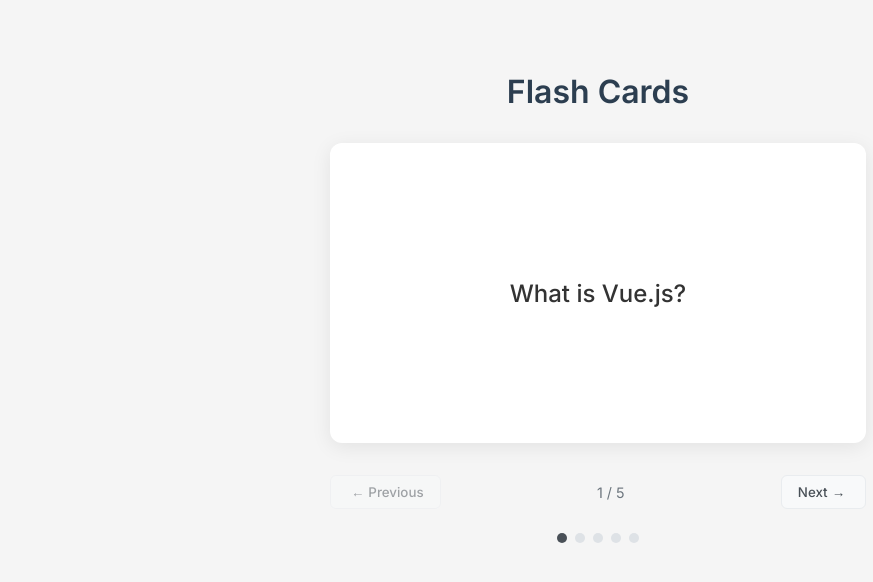
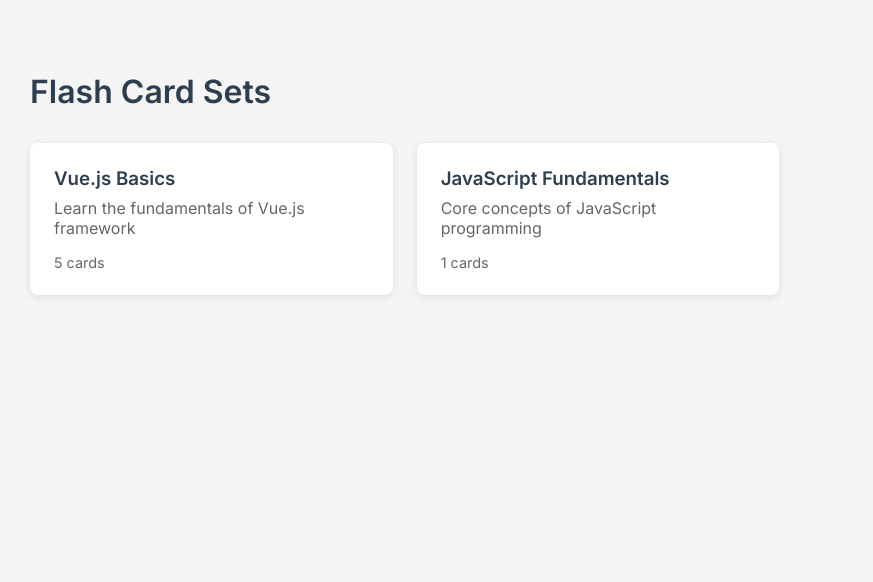
Before and after one commit to vincenttao04/flashcards-fe, a Vue app: page / in a window 1280 px wide. Shown: the top 582 px of the page, without its empty margins (42-915 px from the left). Built offline with nearby package versions, Linux system fonts and the light colour scheme.

Commit message:
created a router setup and a basic homepage

```diff
--- a/package.json
+++ b/package.json
@@ -9,7 +9,8 @@
     "preview": "vite preview"
   },
   "dependencies": {
-    "vue": "^3.5.13"
+    "vue": "^3.5.13",
+    "vue-router": "^4.5.0"
   },
   "devDependencies": {
     "@vitejs/plugin-vue": "^5.2.3",
--- a/src/App.vue
+++ b/src/App.vue
@@ -1,10 +1,10 @@
 <script setup>
-import FlashCardApp from "./views/FlashCardApp.vue";
+import { RouterView } from "vue-router";
 </script>
 
 <template>
   <div id="app">
-    <FlashCardApp />
+    <RouterView />
   </div>
 </template>
 
@@ -14,4 +14,15 @@
   padding: 20px;
   background-color: #f5f5f5;
 }
+
+/* * {
+  box-sizing: border-box;
+  margin: 0;
+  padding: 0;
+}
+
+body {
+  font-family: "Inter", sans-serif;
+  line-height: 1.6;
+} */
 </style>
--- a/src/components/CardNavigator.vue
+++ b/src/components/CardNavigator.vue
@@ -1,4 +1,4 @@
-// This component is used to navigate through a list of cards. // It provides
+// This component is used to navigate through a list of cards. It provides
 buttons to go to the previous and next cards, and displays the current card
 index out of the total number of cards.
 <template>
--- a/src/components/FlashCard.vue
+++ b/src/components/FlashCard.vue
@@ -1,7 +1,7 @@
 // This component represents a flashcard that can be flipped to show the answer.
 <template>
   <div class="card-container">
-    <div class="card" :class="{ flipped: isFlipped }" @click="flipCard">
+    <div class="card" :class="{ flipped: isFlipped }" @click="$emit('flip')">
       <div class="card-face card-front">
         <p>{{ card.question }}</p>
       </div>
@@ -13,22 +13,18 @@
 </template>
 
 <script setup>
-import { ref } from "vue";
-
-const props = defineProps({
+defineProps({
   card: {
     type: Object,
     required: true,
   },
+  isFlipped: {
+    type: Boolean,
+    required: true,
+  },
 });
 
-const isFlipped = ref(false);
-
-function flipCard() {
-  isFlipped.value = !isFlipped.value;
-}
-
-defineExpose({ isFlipped });
+defineEmits(["flip"]);
 </script>
 
 <style scoped>
--- /dev/null
+++ b/src/components/FlashCardSetCard.vue
@@ -0,0 +1,56 @@
+<template>
+  <router-link
+    :to="{ name: 'flashcards', params: { setId: set.id } }"
+    class="flash-card-set"
+  >
+    <div class="set-content">
+      <h3>{{ set.title }}</h3>
+      <p>{{ set.description }}</p>
+      <div class="set-meta">
+        <span>{{ set.cards.length }} cards</span>
+      </div>
+    </div>
+  </router-link>
+</template>
+
+<script setup>
+defineProps({
+  set: {
+    type: Object,
+    required: true,
+  },
+});
+</script>
+
+<style scoped>
+.flash-card-set {
+  display: block;
+  padding: 1.5rem;
+  border-radius: 8px;
+  background: white;
+  box-shadow: 0 2px 8px rgba(0, 0, 0, 0.1);
+  text-decoration: none;
+  color: inherit;
+  transition: transform 0.2s, box-shadow 0.2s;
+}
+
+.flash-card-set:hover {
+  transform: translateY(-2px);
+  box-shadow: 0 4px 12px rgba(0, 0, 0, 0.15);
+}
+
+h3 {
+  margin: 0 0 0.5rem;
+  color: #2c3e50;
+}
+
+p {
+  margin: 0 0 1rem;
+  color: #666;
+}
+
+.set-meta {
+  font-size: 0.9rem;
+  color: #666;
+}
+</style>
--- /dev/null
+++ b/src/data/flashCardSets.js
@@ -0,0 +1,51 @@
+export const flashCardSets = [
+  {
+    id: "vue-basics",
+    title: "Vue.js Basics",
+    description: "Learn the fundamentals of Vue.js framework",
+    cards: [
+      {
+        question: "What is Vue.js?",
+        answer:
+          "Vue.js is a progressive JavaScript framework for building user interfaces.",
+      },
+      {
+        question: "What is a component in Vue?",
+        answer:
+          "A component is a reusable Vue instance with a name that encapsulates HTML, CSS, and JavaScript.",
+      },
+      {
+        question: "What is the Vue instance?",
+        answer:
+          "The Vue instance is the root of a Vue application that controls the entire app.",
+      },
+      {
+        question: "What is v-bind used for?",
+        answer:
+          "v-bind is used to bind an attribute to a dynamic value from your data.",
+      },
+      {
+        question: "What is v-model?",
+        answer:
+          "v-model is used for two-way data binding on form inputs and components.",
+      },
+    ],
+  },
+  {
+    id: "js-fundamentals",
+    title: "JavaScript Fundamentals",
+    description: "Core concepts of JavaScript programming",
+    cards: [
+      {
+        question: "What is closure?",
+        answer:
+          "A closure is the combination of a function and the lexical environment within which that function was declared.",
+      },
+      // ... more cards
+    ],
+  },
+];
+
+export function getFlashCardSet(setId) {
+  return flashCardSets.find((set) => set.id === setId);
+}
--- /dev/null
+++ b/src/router/index.js
@@ -0,0 +1,22 @@
+import { createRouter, createWebHistory } from "vue-router";
+import HomePage from "../views/HomePage.vue";
+import FlashCardApp from "../views/FlashCardApp.vue";
+
+const router = createRouter({
+  history: createWebHistory(),
+  routes: [
+    {
+      path: "/",
+      name: "home",
+      component: HomePage,
+    },
+    {
+      path: "/flashcards/:setId",
+      name: "flashcards",
+      component: FlashCardApp,
+      props: true,
+    },
+  ],
+});
+
+export default router;
--- a/src/views/FlashCardApp.vue
+++ b/src/views/FlashCardApp.vue
@@ -2,86 +2,88 @@
 card component, navigation buttons, and indicators for the cards.
 <template>
   <div class="flash-card-app">
-    <h1>Flash Cards</h1>
+    <header class="app-header">
+      <router-link to="/" class="back-link">← Back to Sets</router-link>
+      <h1>{{ cardSet.title }}</h1>
+    </header>
 
-    <FlashCard ref="flashCardRef" :card="currentCard" />
+    <FlashCard :card="currentCard" :is-flipped="isFlipped" @flip="handleFlip" />
 
     <CardNavigator
       :current-index="currentIndex"
-      :total="cards.length"
+      :total="cardSet.cards.length"
       @prev="prevCard"
       @next="nextCard"
     />
 
     <CardIndicators
       :current-index="currentIndex"
-      :total="cards.length"
+      :total="cardSet.cards.length"
       @select="goToCard"
     />
   </div>
 </template>
 
 <script setup>
-import { ref, computed } from "vue";
+import { ref, computed, onMounted } from "vue";
+import { useRoute } from "vue-router";
+import { getFlashCardSet } from "../data/FlashCardSets";
 import FlashCard from "../components/FlashCard.vue";
 import CardNavigator from "../components/CardNavigator.vue";
 import CardIndicators from "../components/CardIndicators.vue";
 
-// Sample flash cards data
-const cards = ref([
-  {
-    question: "What is Vue.js?",
-    answer:
-      "Vue.js is a progressive JavaScript framework for building user interfaces.",
-  },
-  {
-    question: "What is a component in Vue?",
-    answer:
-      "A component is a reusable Vue instance with a name that encapsulates HTML, CSS, and JavaScript.",
-  },
-  {
-    question: "What is the Vue instance?",
-    answer:
-      "The Vue instance is the root of a Vue application that controls the entire app.",
-  },
-  {
-    question: "What is v-bind used for?",
-    answer:
-      "v-bind is used to bind an attribute to a dynamic value from your data.",
-  },
-  {
-    question: "What is v-model?",
-    answer:
-      "v-model is used for two-way data binding on form inputs and components.",
-  },
-]);
+const route = useRoute();
+const cardSet = ref(null);
+const currentIndex = ref(0);
+const isFlipped = ref(false);
 
-const currentIndex = ref(0);
-const flashCardRef = ref(null);
+onMounted(() => {
+  cardSet.value = getFlashCardSet(route.params.setId);
+});
 
-const currentCard = computed(() => cards.value[currentIndex.value]);
+const currentCard = computed(() => cardSet.value?.cards[currentIndex.value]);
+
+function handleFlip() {
+  isFlipped.value = !isFlipped.value;
+}
 
 function nextCard() {
   if (currentIndex.value < cards.value.length - 1) {
     currentIndex.value++;
-    flashCardRef.value.isFlipped = false;
+    isFlipped.value = false;
   }
 }
 
 function prevCard() {
   if (currentIndex.value > 0) {
     currentIndex.value--;
-    flashCardRef.value.isFlipped = false;
+    isFlipped.value = false;
   }
 }
 
 function goToCard(index) {
   currentIndex.value = index;
-  flashCardRef.value.isFlipped = false;
+  isFlipped.value = false;
 }
 </script>
 
 <style scoped>
+.app-header {
+  width: 100%;
+  margin-bottom: 2rem;
+}
+
+.back-link {
+  display: inline-block;
+  margin-bottom: 1rem;
+  color: #666;
+  text-decoration: none;
+}
+
+.back-link:hover {
+  color: #333;
+}
+
 .flash-card-app {
   max-width: 600px;
   margin: 0 auto;
--- /dev/null
+++ b/src/views/HomePage.vue
@@ -0,0 +1,38 @@
+<template>
+  <div class="home-page">
+    <h1>Flash Card Sets</h1>
+    <div class="flash-card-sets">
+      <FlashCardSetCard v-for="set in flashCardSets" :key="set.id" :set="set" />
+    </div>
+  </div>
+</template>
+
+<script setup>
+import FlashCardSetCard from "../components/FlashCardSetCard.vue";
+import { flashCardSets } from "../data/FlashCardSets";
+</script>
+
+<style scoped>
+.home-page {
+  max-width: 1200px;
+  margin: 0 auto;
+  padding: 2rem;
+}
+
+h1 {
+  color: #2c3e50;
+  margin-bottom: 2rem;
+}
+
+.flash-card-sets {
+  display: grid;
+  grid-template-columns: repeat(auto-fill, minmax(300px, 1fr));
+  gap: 1.5rem;
+}
+
+@media (max-width: 640px) {
+  .home-page {
+    padding: 1rem;
+  }
+}
+</style>
```
Also changed, not shown: src/main.js (+7 -4 lines), 1 other file (tests, documents, lock files or other folders).
